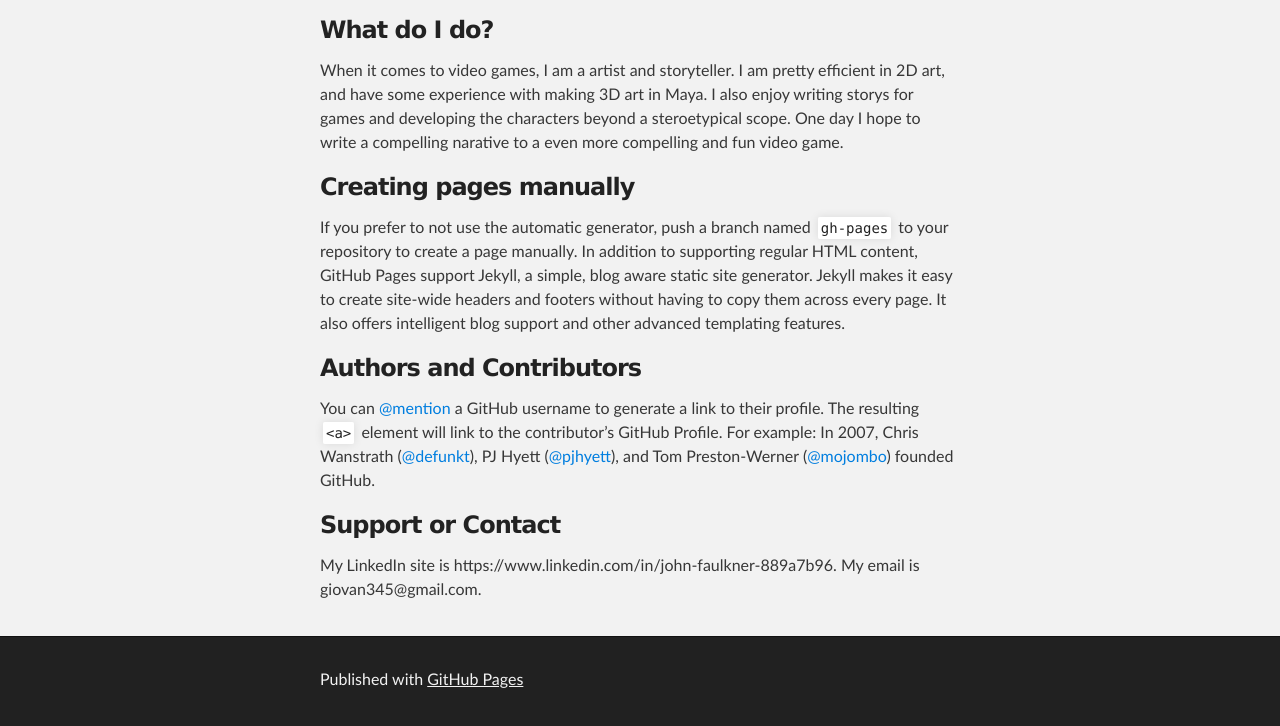
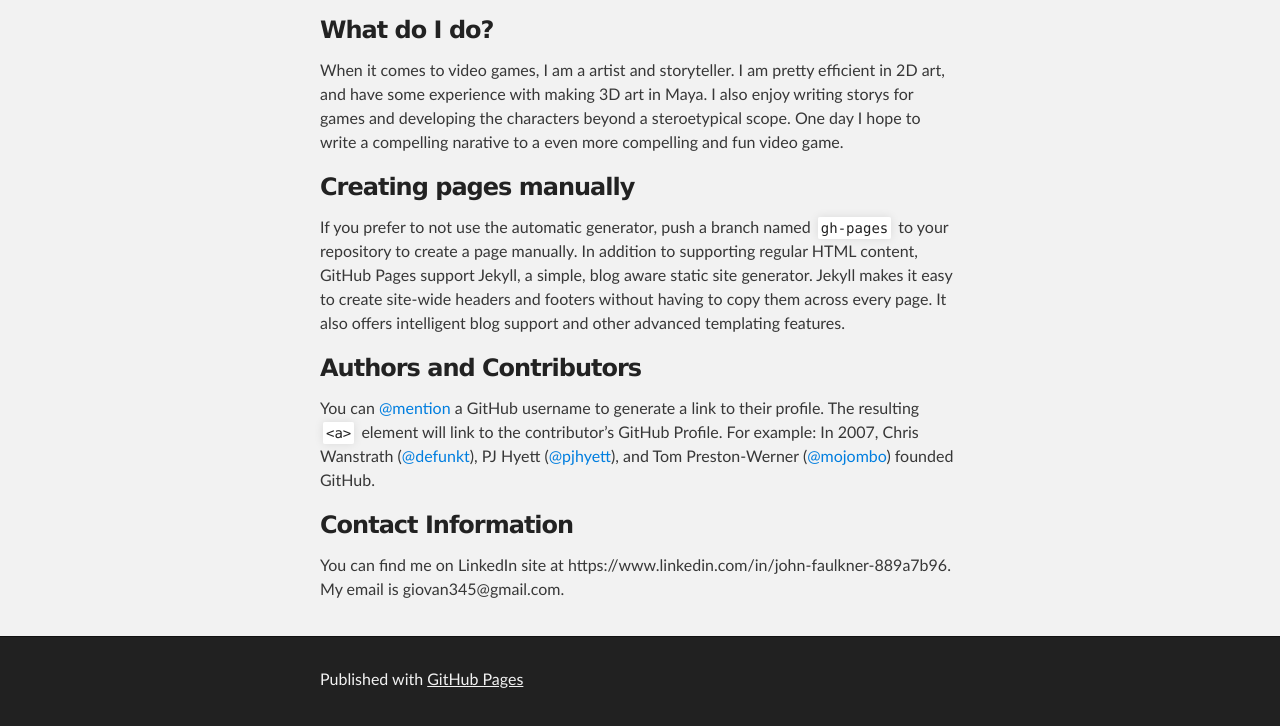
Before and after one commit to GioJohn/GioJohn.github.io, a plain HTML site: page index.html in a window 1280 px wide. Shown: the part 477-1203 px from the top of the page. Drawn offline with Linux system fonts and the light colour scheme.

Commit message:
Update index.html

```diff
--- a/index.html
+++ b/index.html
@@ -8,7 +8,7 @@
 
     <link rel="stylesheet" type="text/css" media="screen" href="stylesheets/stylesheet.css">
 
-    <title>Giojohn.GitHub.io</title>
+    <title>John Faulkner</title>
   </head>
 
   <body>
@@ -48,9 +48,9 @@
 <p>You can <a href="https://help.github.com/articles/basic-writing-and-formatting-syntax/#mentioning-users-and-teams" class="user-mention">@mention</a> a GitHub username to generate a link to their profile. The resulting <code>&lt;a&gt;</code> element will link to the contributor’s GitHub Profile. For example: In 2007, Chris Wanstrath (<a href="https://github.com/defunkt" class="user-mention">@defunkt</a>), PJ Hyett (<a href="https://github.com/pjhyett" class="user-mention">@pjhyett</a>), and Tom Preston-Werner (<a href="https://github.com/mojombo" class="user-mention">@mojombo</a>) founded GitHub.</p>
 
 <h3>
-<a id="Contact info" class="anchor" href="#support-or-contact" aria-hidden="true"><span aria-hidden="true" class="octicon octicon-link"></span></a>Support or Contact</h3>
+<a id="Contact information" class="anchor" href="#support-or-contact" aria-hidden="true"><span aria-hidden="true" class="octicon octicon-link"></span></a>Contact Information</h3>
 
-<p>My LinkedIn site is https://www.linkedin.com/in/john-faulkner-889a7b96. My email is giovan345@gmail.com.</p>
+<p>You can find me on LinkedIn site at https://www.linkedin.com/in/john-faulkner-889a7b96. My email is giovan345@gmail.com.</p>
       </section>
     </div>
 
```
